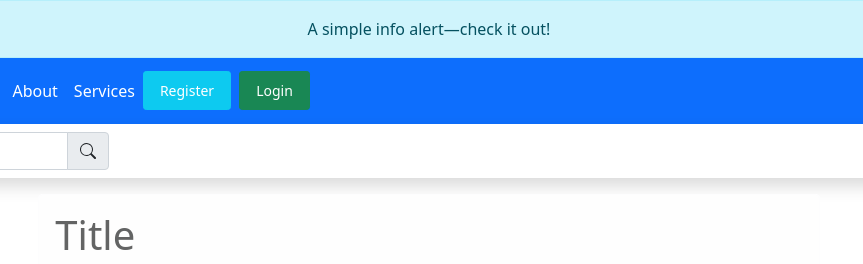
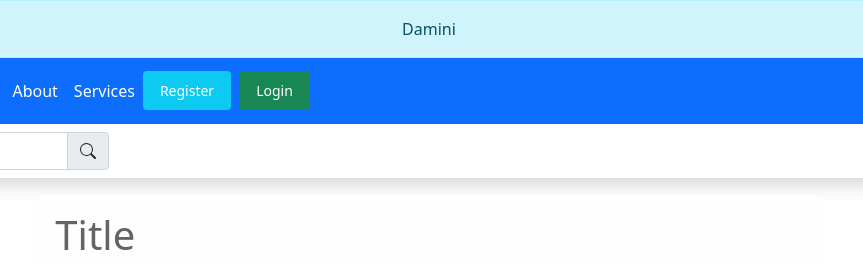
Before and after one commit to DaminiWande/first-app, a plain HTML site: page index.html in a window 1280 px wide. Shown: the top 264 px of the page, 211-1074 px from the left. Drawn offline with nearby package versions, Linux system fonts and the light colour scheme.

Commit message:
master: second index.html alert change

```diff
--- a/index.html
+++ b/index.html
@@ -15,7 +15,7 @@
             <div class="row">
                 <div class="col-12 p-0">
                     <div class="alert alert-info text-center mb-0" role="alert">
-                        A simple info alert—check it out!
+                      Damini
                     </div>
                 </div>
             </div>
```
